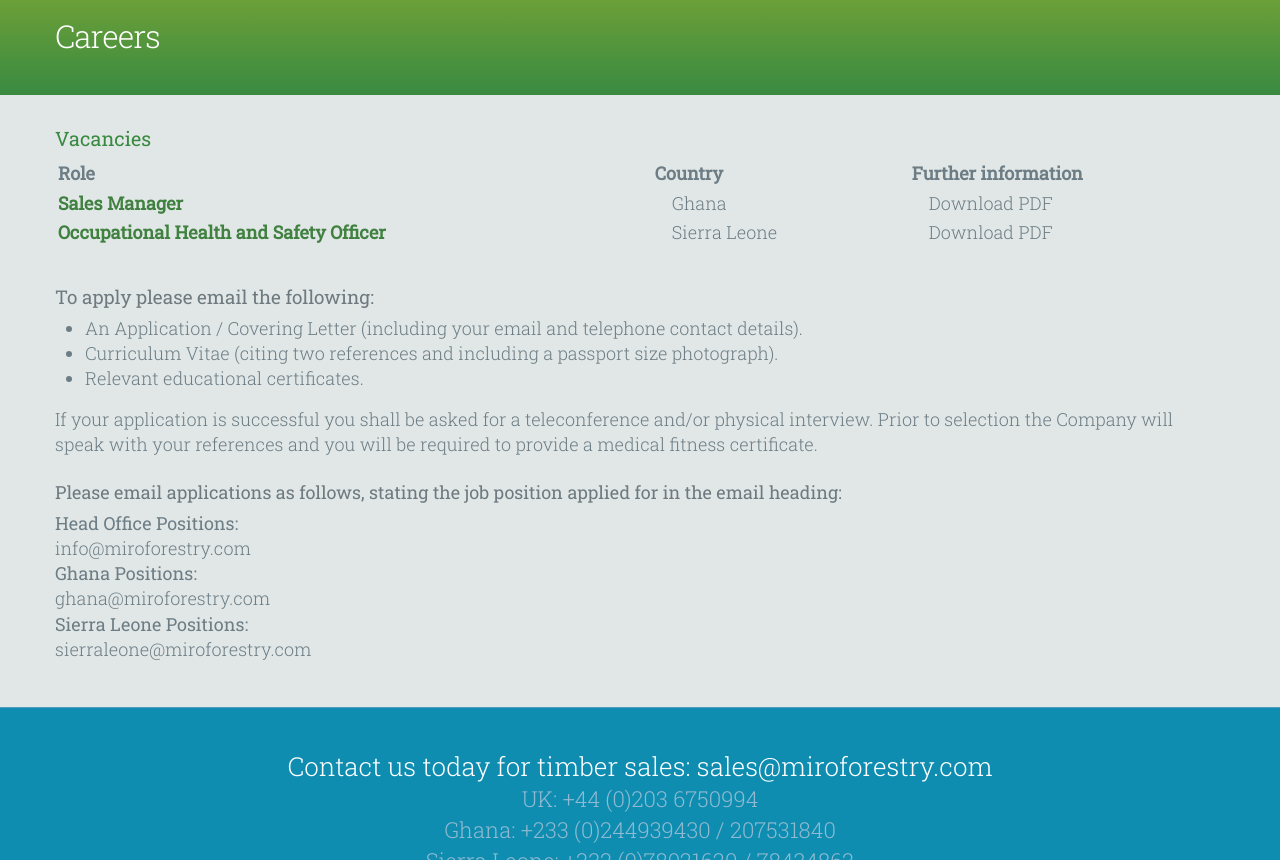
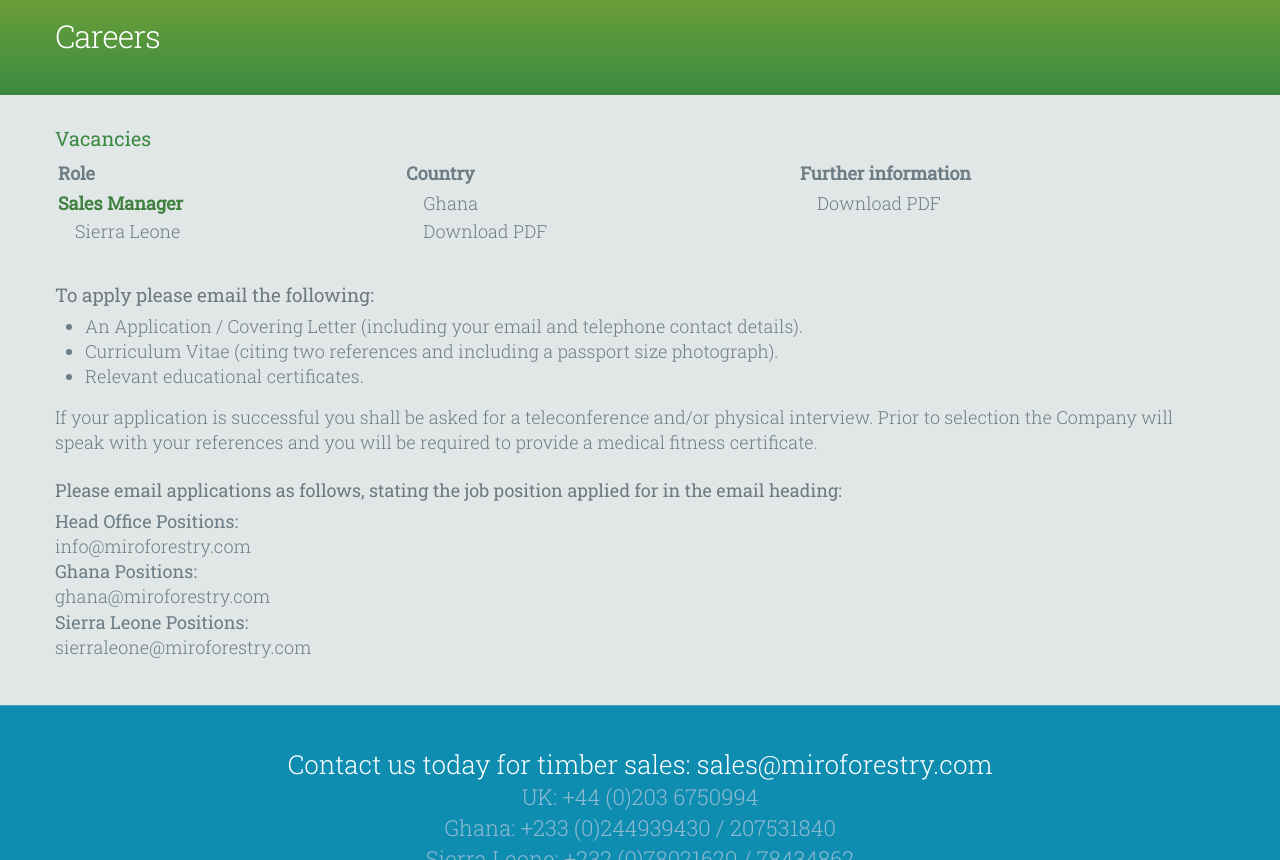
Before and after one commit to asmt3/www.miroforestry.com, a Jekyll site: the page built from careers.html, in a window 1280 px wide and 900 px high, scrolled down 439 px, cut to the strip 40-900 px from the top of the window. Built offline with Jekyll 4.4.1, drawn with Linux system fonts in a browser that asks for light colours; nearby versions of some CDN libraries; comment, search, counter and statistics services are not loaded.

Commit message:
remove career

```diff
--- a/careers.html
+++ b/careers.html
@@ -44,11 +44,11 @@
         </td>
       </tr>
       <tr>
-        <th>
+        <!-- <th>
           <a href="./downloads/careers/Sierra-Leone-OHS-Officer-Yoni-Sierra-Leone.pdf">
             Occupational Health and Safety Officer
           </a>
-        </th>
+        </th> -->
         <td>
           Sierra Leone
         </td>
```
